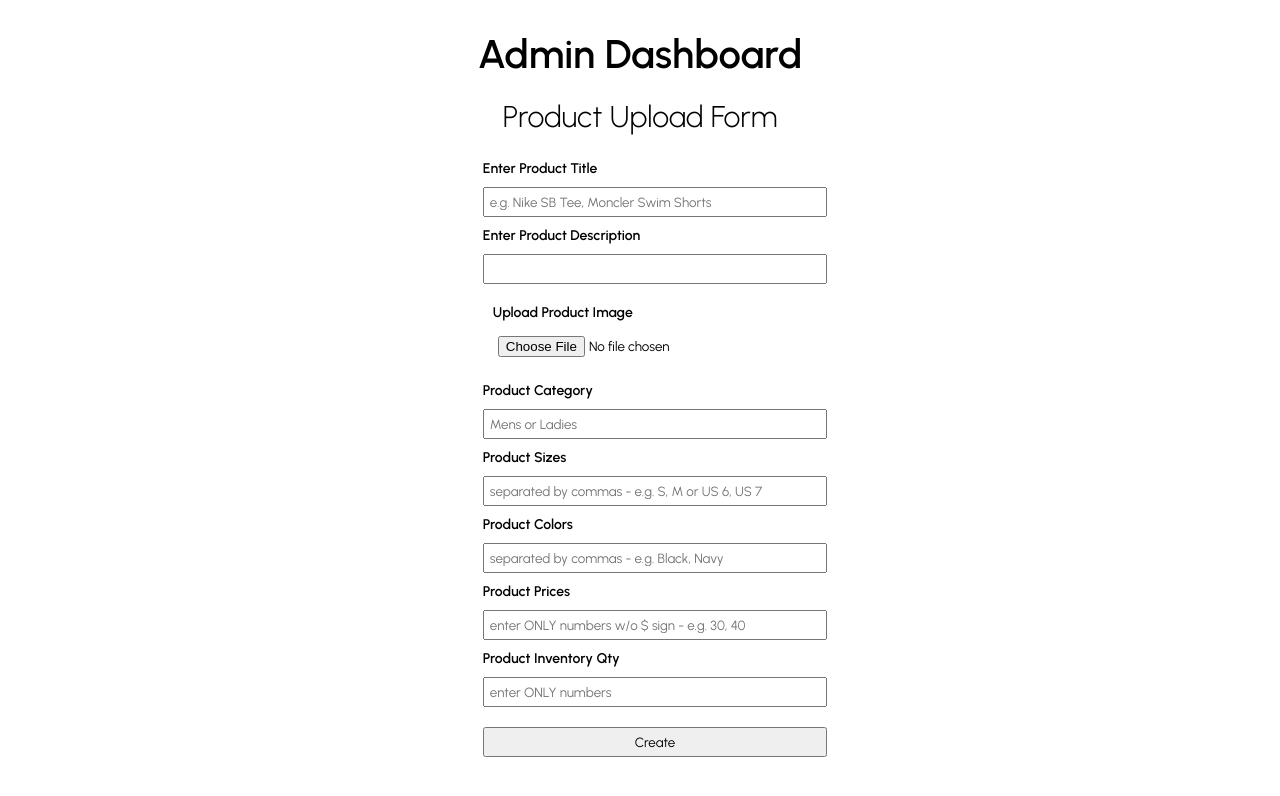
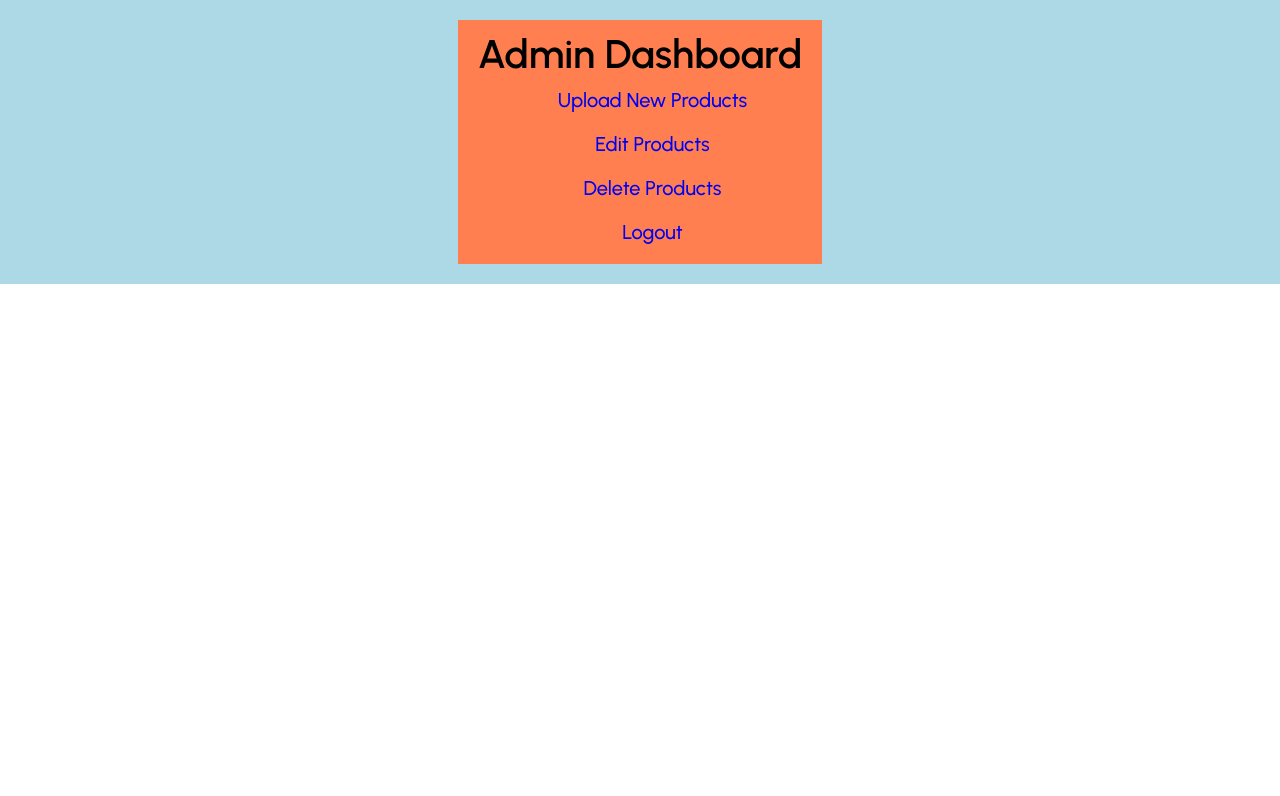
Before and after one commit to desmondtansl/Our-Best-Side, a React (Vite) app in the folder client/: page /dashboard in a window 1280 px wide. Shown: the top 796 px of the page. Built offline with nearby package versions, Linux system fonts and the light colour scheme.

Commit message:
added Admin dashboard page and moved product upload form into Dashboard page

```diff
--- a/client/src/App.jsx
+++ b/client/src/App.jsx
@@ -5,7 +5,8 @@ import Cart from "./pages/Cart.jsx";
 import Signup from "./pages/Signup.jsx";
 import Login from "./pages/Login.jsx";
 import { Routes, Route } from "react-router-dom";
-import Dashboard from "./pages/Dashboard.jsx";
+import UploadProduct from "./pages/AdminUploadProduct.jsx";
+import Dashboard from "./pages/AdminDashboard.jsx";
 
 function App() {
   return (
@@ -14,6 +15,7 @@ function App() {
       <Route path="/men" element={<MenProducts />} />
       <Route path="/ladies" element={<LadiesProducts />} />
       <Route path="/dashboard" element={<Dashboard />} />
+      <Route path="/upload" element={<UploadProduct />} />
       <Route path="/cart" element={<Cart />} />
       <Route path="/signup" element={<Signup />} />
       <Route path="/login" element={<Login />} />
--- /dev/null
+++ b/client/src/pages/AdminDashboard.jsx
@@ -0,0 +1,57 @@
+import React from "react";
+import styled from "styled-components";
+import { Link } from "react-router-dom";
+
+const Container = styled.div`
+  display: flex;
+  align-items: center;
+  justify-content: center;
+  padding: 20px;
+  background-color: lightblue;
+`;
+
+const Title = styled.h1`
+  font-size: 40px;
+  font-weight: 600;
+`;
+
+const Wrapper = styled.div`
+  padding: 10px 20px;
+  display: flex;
+  align-items: center;
+  flex-direction: column;
+  justify-content: center;
+  background-color: coral;
+`;
+
+const MenuItems = styled.div`
+  font-size: 20px;
+  font-weight: 500;
+  cursor: pointer;
+  margin-left: 25px;
+  padding: 10px 30px;
+`;
+
+function AdminDashboard() {
+  return (
+    <Container>
+      <Wrapper>
+        <Title>Admin Dashboard</Title>
+        <Link to="/upload" style={{ textDecoration: "none" }}>
+          <MenuItems>Upload New Products</MenuItems>
+        </Link>
+        <Link to="/edit" style={{ textDecoration: "none" }}>
+          <MenuItems>Edit Products</MenuItems>
+        </Link>
+        <Link to="/delete" style={{ textDecoration: "none" }}>
+          <MenuItems>Delete Products</MenuItems>
+        </Link>
+        <Link to="/" style={{ textDecoration: "none" }}>
+          <MenuItems>Logout</MenuItems>
+        </Link>
+      </Wrapper>
+    </Container>
+  );
+}
+
+export default AdminDashboard;
--- a/client/src/pages/Dashboard.jsx
+++ b/client/src/pages/AdminUploadProduct.jsx
@@ -25,16 +25,6 @@ const ImageContainer = styled.p`
   font-size: 14px;
   padding: 10px;
   font-weight: 600;
-`;
-
-const SubHeader = styled.p`
-  font-size: 30px;
-  font-weight: 300;
-  padding: 5px;
-  display: flex;
-  margin: 5px;
-  align-items: center;
-  justify-content: center;
 `;
 
 const Form = styled.form`
@@ -122,8 +112,7 @@ function Dashboard() {
   return (
     <Container>
       <Wrapper>
-        <Title>Admin Dashboard</Title>
-        <SubHeader>Product Upload Form</SubHeader>
+        <Title>Product Upload Form</Title>
         <Form onSubmit={handleSubmit}>
           <TitleHeader>Enter Product Title</TitleHeader>
           <Input
```
Also changed, not shown: 1 other file (tests, documents, lock files or other folders).
